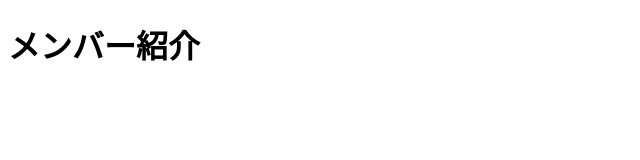
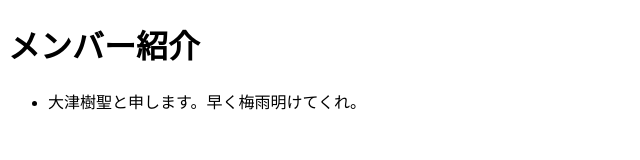
Before and after one commit to Sora3352/Hello, a plain HTML site: page index.html in a window 1280 px wide. Shown: the whole page, without its empty margins (0-640 px from the left). Drawn offline with Linux system fonts and the light colour scheme.

Commit message:
Update index.html

```diff
--- a/index.html
+++ b/index.html
@@ -8,7 +8,7 @@
 <body>
     <h1>メンバー紹介</h1>
     <ul>
-
+    <li>大津樹聖と申します。早く梅雨明けてくれ。</li>
 
 
     </ul>
```
